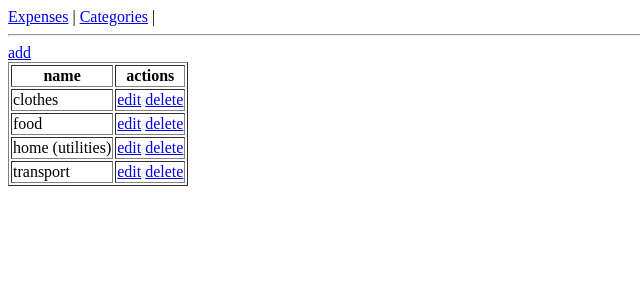
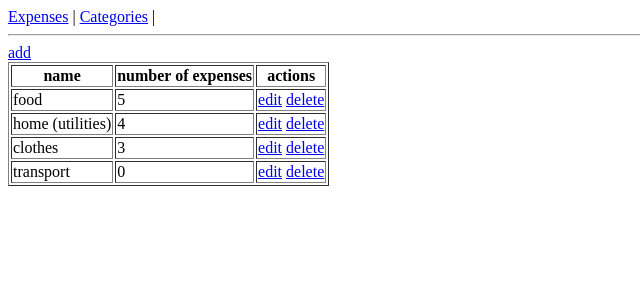
Before and after one commit to JurassicAlbert/ExpensesCalculator, a Django app: page /expenses/category/list/ in a window 1280 px wide. Shown: the top 300 px of the page, without its empty margins (0-640 px from the left). Run offline with Django 4.2, Linux system fonts and the light colour scheme; data comes from the database, SQL or seed files in the repository.

Commit message:
add number of expenses per category in category list

```diff
--- a/expenses/reports.py
+++ b/expenses/reports.py
@@ -1,5 +1,5 @@
 from collections import OrderedDict
-from django.db.models import Sum, Value
+from django.db.models import Sum, Value, Count
 from django.db.models.functions import Coalesce
 from django.db.models.functions import ExtractYear, ExtractMonth
 
@@ -21,3 +21,7 @@ def summary_per_year_month(queryset):
         month=ExtractMonth('date'),
         total_amount=Sum('amount')
     ).order_by('year', 'month').values_list('year', 'month', 'total_amount')
+
+
+def expenses_per_category(queryset):
+    return queryset.annotate(num_expenses=Count('expense'))
--- a/expenses/templates/expenses/category_list.html
+++ b/expenses/templates/expenses/category_list.html
@@ -7,6 +7,7 @@
     <thead>
     <tr>
         <th>name</th>
+        <th>number of expenses</th>
         <th>actions</th>
     </tr>
     </thead>
@@ -16,6 +17,7 @@
         <td>
             {{obj.name}}
         </td>
+        <td>{{obj.num_expenses}}</td>
         <td>
             <a href="{% url 'expenses:category-edit' obj.id %}">edit</a>
             <a href="{% url 'expenses:category-delete' obj.id %}">delete</a>
--- a/expenses/views.py
+++ b/expenses/views.py
@@ -2,7 +2,9 @@ from django.db.models import Sum
 from .forms import ExpenseSearchForm
 from .models import Expense, Category
 from django.views.generic.list import ListView
-from .reports import summary_per_category, summary_per_year_month
+from .reports import summary_per_category, summary_per_year_month, \
+    expenses_per_category
+
 
 class ExpenseListView(ListView):
     """
@@ -66,13 +68,16 @@ class ExpenseListView(ListView):
 
 
 class CategoryListView(ListView):
-    """
-    View displaying a list of categories.
-
-    Attributes:
-        model (Category): The model for the view.
-        paginate_by (int): Number of items per page.
-    """
-
     model = Category
     paginate_by = 5
+    template_name = 'category_list.html'  # Podaj nazwę swojego szablonu
+
+    def get_context_data(self, *, object_list=None, **kwargs):
+        queryset = object_list if object_list is not None else self.object_list
+
+        queryset = expenses_per_category(queryset)
+
+        return super().get_context_data(
+            object_list=queryset,
+            **kwargs
+        )
```
